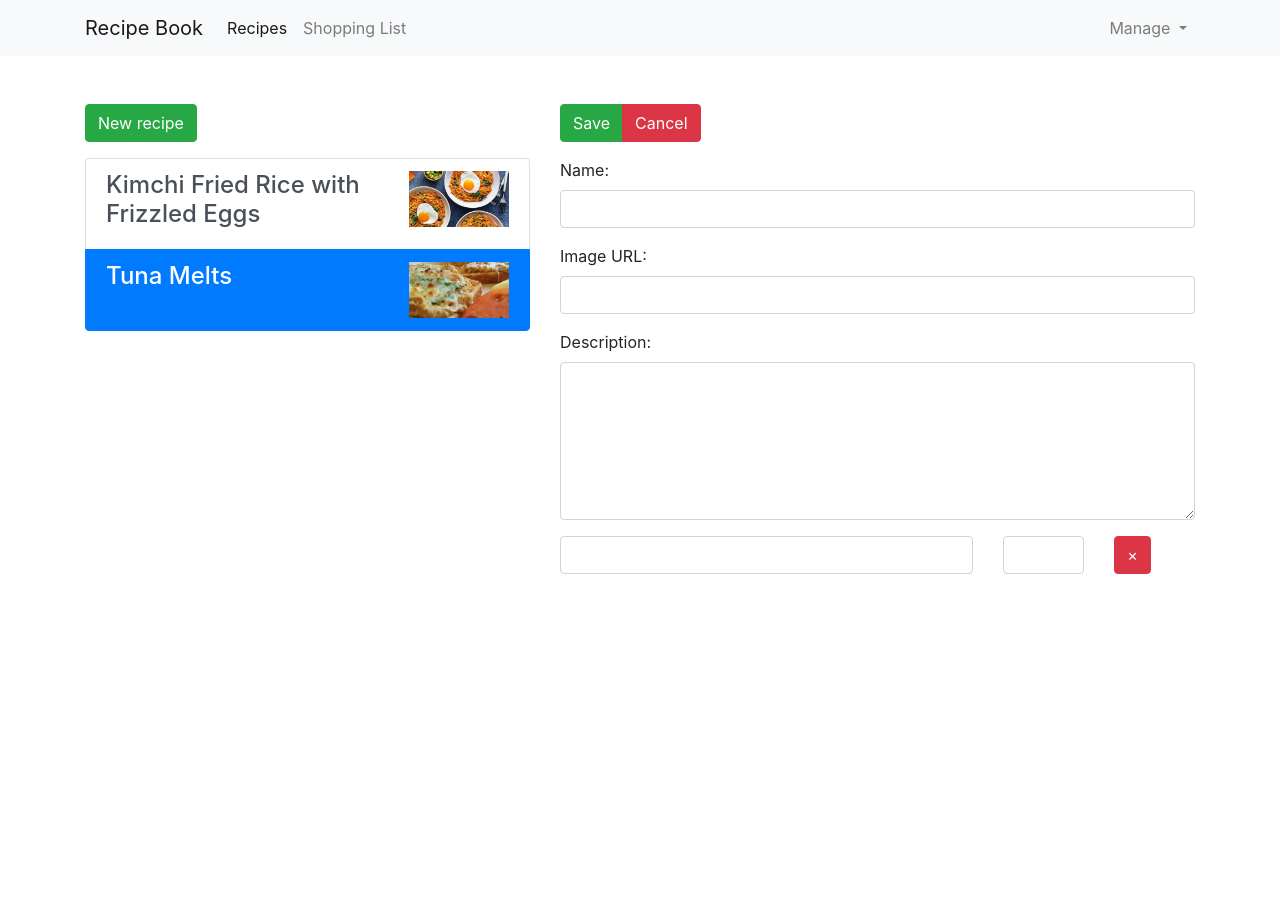
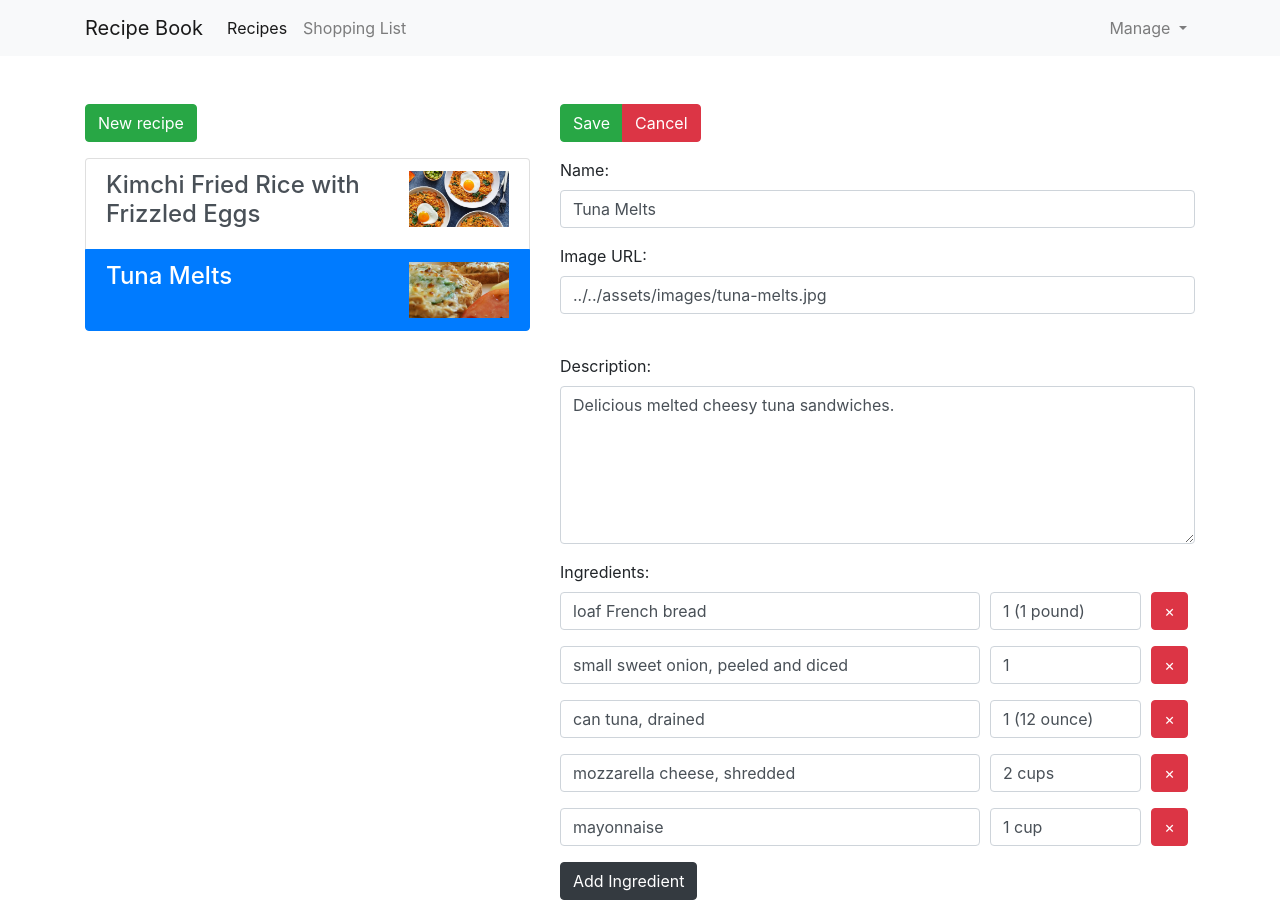
Before and after one commit to Safe-Mode/recipes-book, an Angular app: page /recipes/1/edit in a window 1280 px wide. Before the commit the page ends 800 px from the top, so only its background shows below. Built offline with nearby package versions, Linux system fonts and the light colour scheme.

Commit message:
Synchronize recipe form with template

```diff
--- a/src/app/app.module.ts
+++ b/src/app/app.module.ts
@@ -1,6 +1,6 @@
 import { BrowserModule } from '@angular/platform-browser';
 import { NgModule } from '@angular/core';
-import { FormsModule } from '@angular/forms';
+import { FormsModule, ReactiveFormsModule } from '@angular/forms';
 
 import { AppComponent } from './app.component';
 import { HeaderComponent } from './header/header.component';
@@ -33,6 +33,7 @@ import { RecipeEditComponent } from './recipes/recipe-edit/recipe-edit.component
   imports: [
     BrowserModule,
     FormsModule,
+    ReactiveFormsModule,
     AppRoutingModule
   ],
   providers: [ShoppingListService],
--- a/src/app/recipes/recipe-edit/recipe-edit.component.html
+++ b/src/app/recipes/recipe-edit/recipe-edit.component.html
@@ -1,4 +1,4 @@
-<form>
+<form [formGroup]="recipeForm" (ngSubmit)="onSubmit()">
   <div class="row mb-3">
     <div class="col">
       <div class="btn-group">
@@ -12,7 +12,12 @@
     <div class="col">
       <div class="form-group">
         <label for="name">Name:</label>
-        <input type="text" class="form-control" id="name">
+        <input
+          type="text"
+          class="form-control"
+          id="name"
+          formControlName="name"
+        >
       </div>
     </div>
   </div>
@@ -21,8 +26,19 @@
     <div class="col">
       <div class="form-group">
         <label for="img-url">Image URL:</label>
-        <input type="text" class="form-control" id="img-url">
+        <input
+          type="text"
+          class="form-control"
+          id="img-url"
+          formControlName="imagePath"
+        >
       </div>
+    </div>
+  </div>
+
+  <div class="row">
+    <div class="col">
+      <img class="img-fluid" src="" alt="">
     </div>
   </div>
 
@@ -30,24 +46,59 @@
     <div class="col">
       <div class="form-group">
         <label for="desc">Description:</label>
-        <textarea class="form-control" id="desc" rows="6"></textarea>
+        <textarea
+          class="form-control"
+          id="desc"
+          rows="6"
+          formControlName="description"
+        ></textarea>
       </div>
     </div>
   </div>
 
   <div class="row">
-    <div class="col-8">
-      <input type="text" class="form-control">
-    </div>
+    <div class="col" formArrayName="ingredients">
+      <label *ngIf="recipeForm.get('ingredients').controls.length">Ingredients:</label>
 
-    <div class="col-2">
-      <input type="number" class="form-control">
-    </div>
+      <div
+        class="form-row"
+        *ngFor="let ingredientCtrl of recipeForm.get('ingredients').controls; index as i"
+        [formArrayName]="i"
+      >
+        <div class="col-8 form-group">
+          <input
+            type="text"
+            class="form-control"
+            formControlName="name"
+          >
+        </div>
 
-    <div class="col-2">
-      <button class="btn btn-danger">
-        <span aria-hidden="true">&times;</span>
-      </button>
+        <div class="col-3 form-group">
+          <input
+            type="text"
+            class="form-control"
+            formControlName="amount"
+          >
+        </div>
+
+        <div class="col-1">
+          <button class="btn btn-danger" type="button">
+            <span aria-hidden="true">&times;</span>
+          </button>
+        </div>
+      </div>
+
+      <div class="row">
+        <div class="col">
+          <button
+            class="btn btn-dark"
+            type="button"
+            (click)="onAddIngredient()"
+          >
+            Add Ingredient
+          </button>
+        </div>
+      </div>
     </div>
   </div>
 </form>
--- a/src/app/recipes/recipe-edit/recipe-edit.component.ts
+++ b/src/app/recipes/recipe-edit/recipe-edit.component.ts
@@ -1,5 +1,11 @@
 import { Component, OnInit } from '@angular/core';
 import { ActivatedRoute, Params } from '@angular/router';
+import { FormArray, FormControl, FormGroup } from '@angular/forms';
+
+import { RecipeService } from '../../services/recipe.service';
+import { Recipe } from '../../models/recipe.model';
+import { Ingredient } from '../../models/ingredient.model';
+import { log } from 'util';
 
 @Component({
   selector: 'app-recipe-edit',
@@ -9,14 +15,58 @@ import { ActivatedRoute, Params } from '@angular/router';
 export class RecipeEditComponent implements OnInit {
 
   editMode = false;
+  recipeId: string;
+  recipeForm: FormGroup;
 
-  constructor(private route: ActivatedRoute) { }
+  constructor(
+    private route: ActivatedRoute,
+    private recipeService: RecipeService
+  ) { }
 
   ngOnInit() {
     this.route.params.subscribe((params: Params) => {
-      const id = params.id;
-      this.editMode = Boolean(id);
+      this.recipeId = params.id;
+      this.editMode = Boolean(this.recipeId);
+      this.initForm();
     });
   }
 
+  private initForm(): void {
+    const recipe = (this.editMode) ? this.recipeService
+      .getRecipe(this.recipeId) : new Recipe('', '', '', []);
+
+    this.recipeForm = new FormGroup({
+      name: new FormControl(recipe.name),
+      description: new FormControl(recipe.description),
+      imagePath: new FormControl(recipe.imagePath),
+      ingredients: new FormArray([])
+    });
+
+    if (recipe.ingredients.length) {
+      recipe.ingredients.forEach((ingredient: Ingredient ) => {
+        this.addIngredient(ingredient);
+      });
+    }
+  }
+
+  addIngredient(ingredient: Ingredient | null): void {
+    const name = (ingredient) ? ingredient.name : '';
+    const amount = (ingredient) ? ingredient.amount : '';
+
+    const formGroup = new FormGroup({
+      name: new FormControl(name),
+      amount: new FormControl(amount)
+    });
+
+    (this.recipeForm.get('ingredients') as FormArray).push(formGroup);
+  }
+
+  onAddIngredient(): void {
+    this.addIngredient(null);
+  }
+
+  onSubmit(): void {
+    console.log(this.recipeForm);
+  }
+
 }
```
